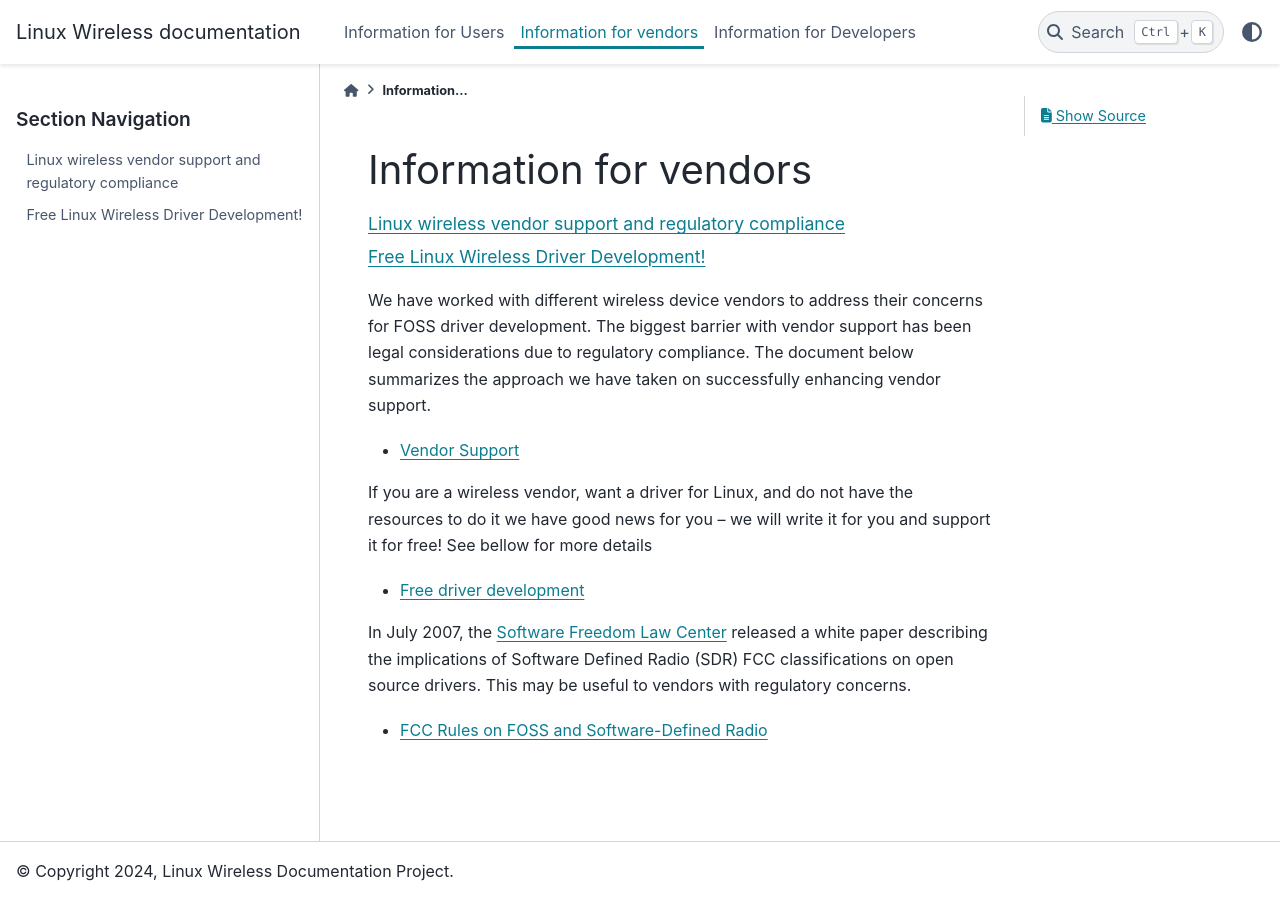
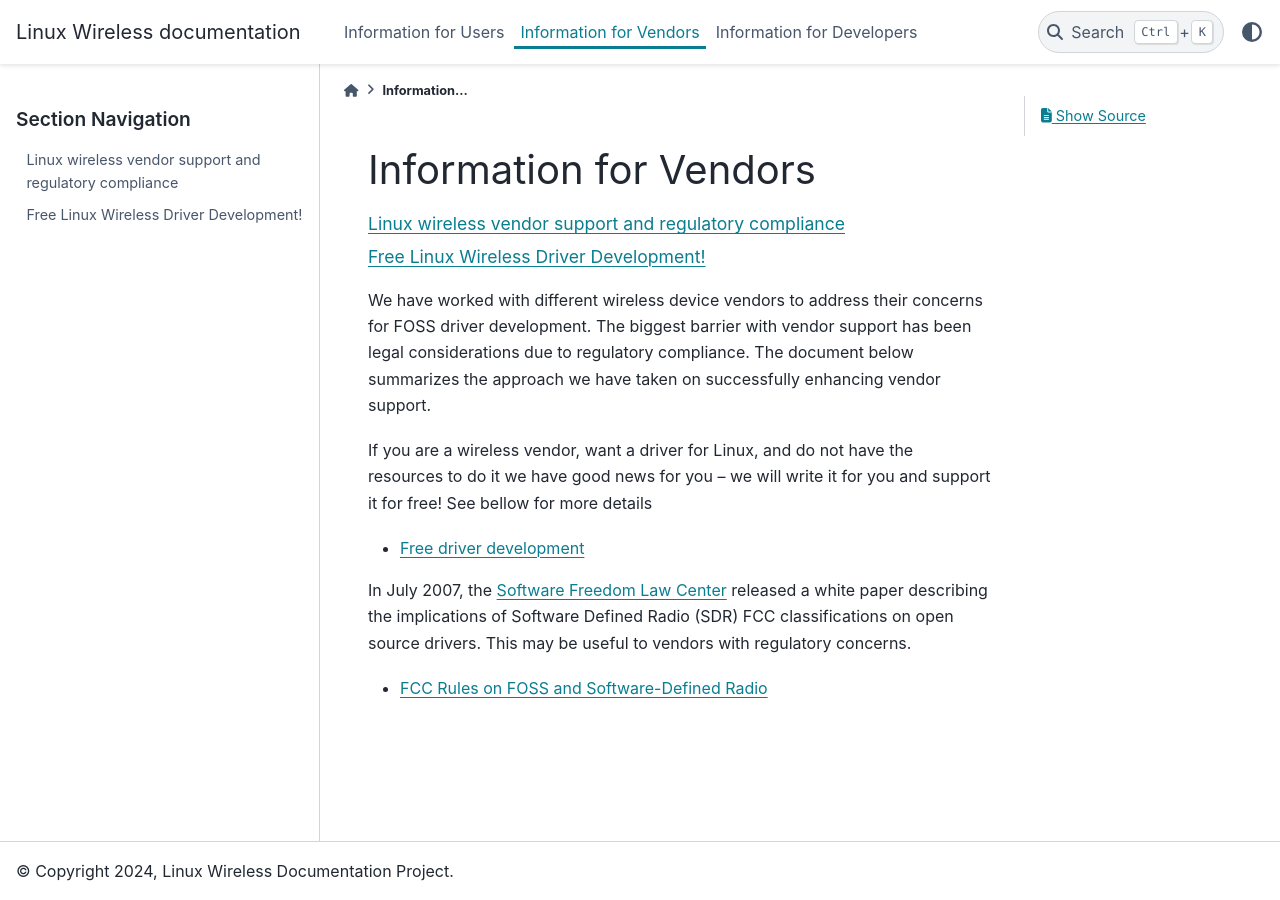
Before and after one commit to linux-wireless/docs, a Sphinx documentation site: the page built from source/en/vendors.rst, in a window 1280 px wide. Built offline with Sphinx 7.4.7 and the PyData theme 0.15.4, drawn with Linux system fonts in a browser that asks for light colours.

Commit message:
Fix capitalization and rebuild
Signed-off-by: Konstantin Ryabitsev <konstantin@linuxfoundation.org>

```diff
--- a/source/en/vendors.rst
+++ b/source/en/vendors.rst
@@ -1,4 +1,4 @@
-Information for vendors
+Information for Vendors
 #######################
 
 .. toctree::
@@ -13,8 +13,6 @@ support has been legal considerations due to regulatory compliance. The
 document below summarizes the approach we have taken on successfully
 enhancing vendor support.
 
--  :doc:`Vendor Support <vendors/vendorsupport>`
-
 If you are a wireless vendor, want a driver for Linux, and do not have
 the resources to do it we have good news for you -- we will write it for
 you and support it for free! See bellow for more details
```
